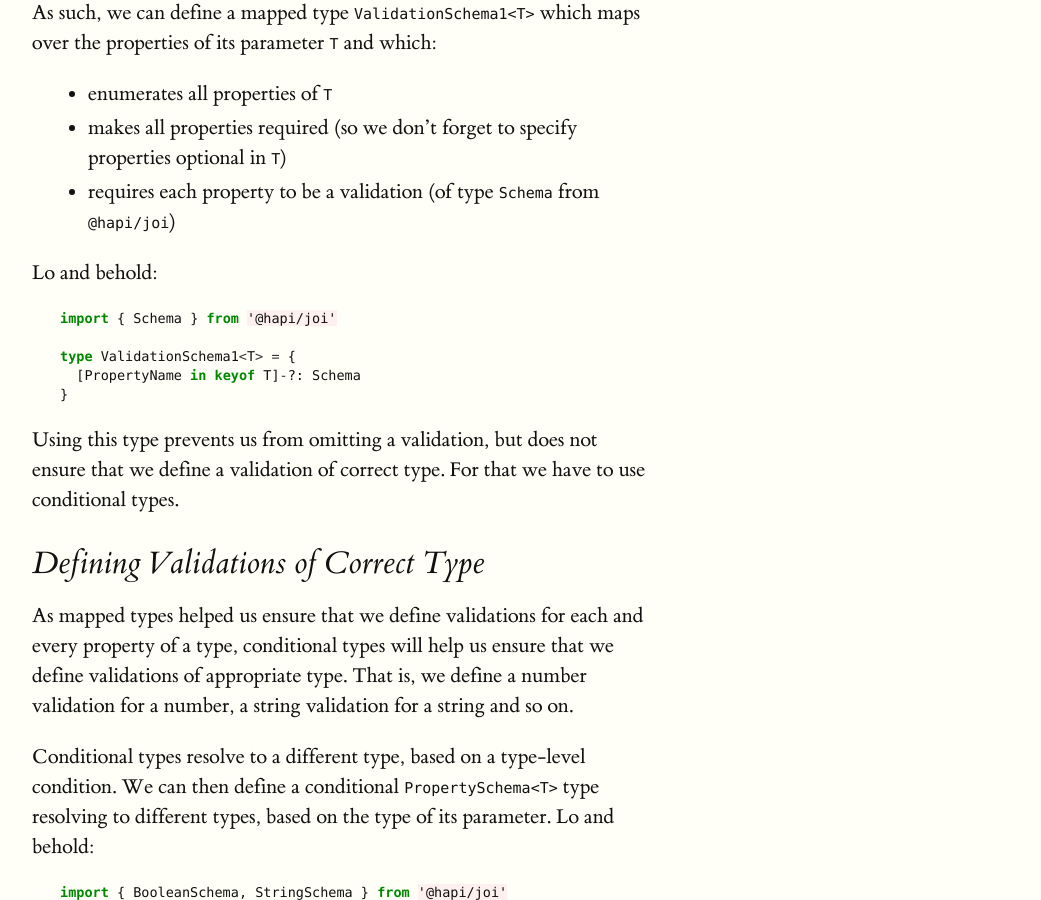
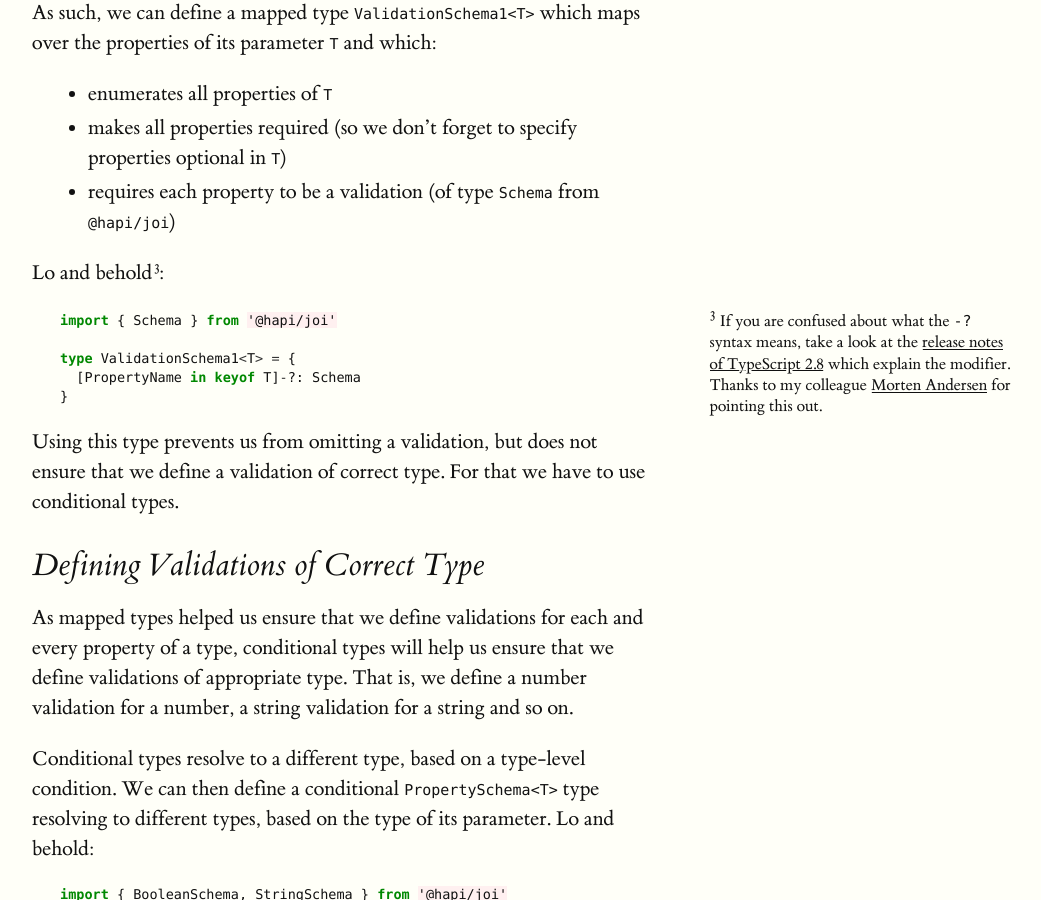
Before and after one commit to pavelkucera/pavelkucera.github.io, a Jekyll site: the page built from _posts/2020-04-20-using-typescripts-mapped-and-conditional-types.md, in a window 1280 px wide and 900 px high, scrolled down 2536 px. Shown: the whole window, without its empty margins (128-1169 px from the left). Built offline with Jekyll 4.4.1, drawn with Linux system fonts in a browser that asks for light colours.

Commit message:
Add a link to release notes of TypeScript 2.8 which describe mapped types modifiers

````diff
--- a/_posts/2020-04-20-using-typescripts-mapped-and-conditional-types.md
+++ b/_posts/2020-04-20-using-typescripts-mapped-and-conditional-types.md
@@ -93,7 +93,11 @@ As such, we can define a mapped type `ValidationSchema1<T>` which maps over the
 - makes all properties required (so we don't forget to specify properties optional in `T`)
 - requires each property to be a validation (of type `Schema` from `@hapi/joi`)
 
-Lo and behold:
+Lo and behold<label for="sn-mapped-types-syntax" class="margin-toggle sidenote-number"></label>:
+
+<input type="checkbox" id="sn-mapped-types-syntax" class="margin-toggle"/>
+<span class="sidenote" id="sn-mapped-types-syntax">If you are confused about what the `-?` syntax means, take a look at the [release notes of TypeScript 2.8](https://www.typescriptlang.org/docs/handbook/release-notes/typescript-2-8.html#improved-control-over-mapped-type-modifiers) which explain the modifier.
+Thanks to my colleague [Morten Andersen](https://www.linkedin.com/in/morten-andersen-cph/) for pointing this out.</span>
 
 ```typescript
 import { Schema } from '@hapi/joi'
````
